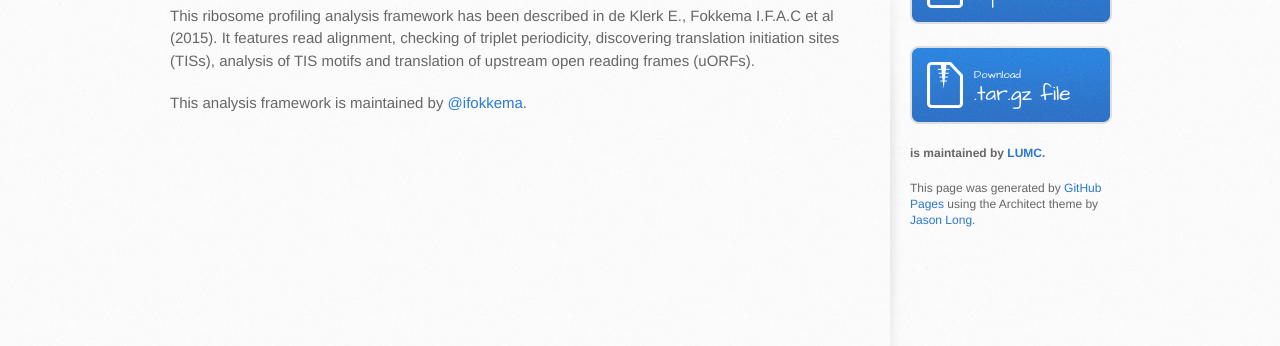
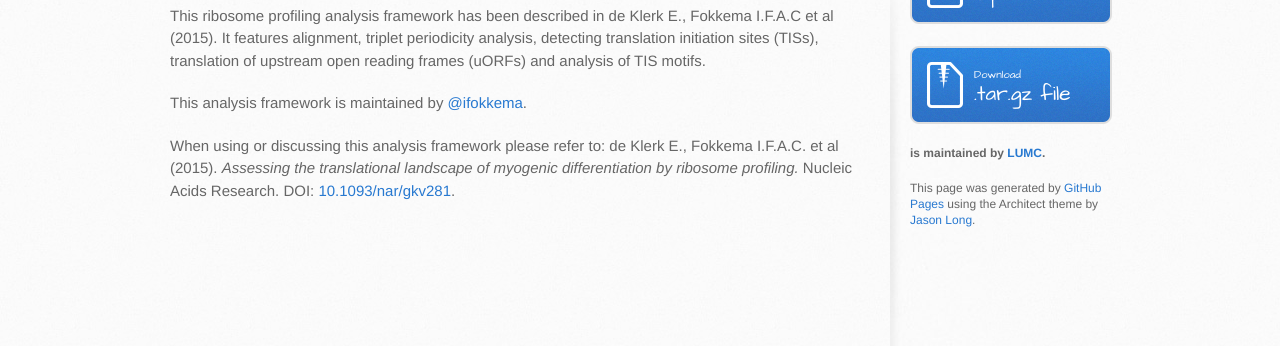
Before and after one commit to LUMC/ribosome-profiling-analysis-framework, a plain HTML site: page index.html in a window 1280 px wide. Shown: the part 498-844 px from the top of the page. Drawn offline with Linux system fonts and the light colour scheme.

Commit message:
Added link to reference and citing information, changed list of framework capabilities a bit.

```diff
--- a/index.html
+++ b/index.html
@@ -32,9 +32,11 @@
 <a id="ribosome-profiling-analysis-framework" class="anchor" href="#ribosome-profiling-analysis-framework" aria-hidden="true"><span class="octicon octicon-link"></span></a>Ribosome profiling analysis framework</h3>
 
 <p>This ribosome profiling analysis framework has been described in de Klerk E., Fokkema I.F.A.C et al (2015).
-It features read alignment, checking of triplet periodicity, discovering translation initiation sites (TISs), analysis of TIS motifs and translation of upstream open reading frames (uORFs).</p>
+It features alignment, triplet periodicity analysis, detecting translation initiation sites (TISs), translation of upstream open reading frames (uORFs) and analysis of TIS motifs.</p>
 
 <p>This analysis framework is maintained by <a href="https://github.com/ifokkema" class="user-mention">@ifokkema</a>.</p>
+
+<P>When using or discussing this analysis framework please refer to: de Klerk E., Fokkema I.F.A.C. et al (2015). <I>Assessing the translational landscape of myogenic differentiation by ribosome profiling.</I> Nucleic Acids Research. DOI: <A href="http://dx.doi.org/10.1093/nar/gkv281" target="_blank">10.1093/nar/gkv281</A>.
         </section>
 
         <aside id="sidebar">
```
